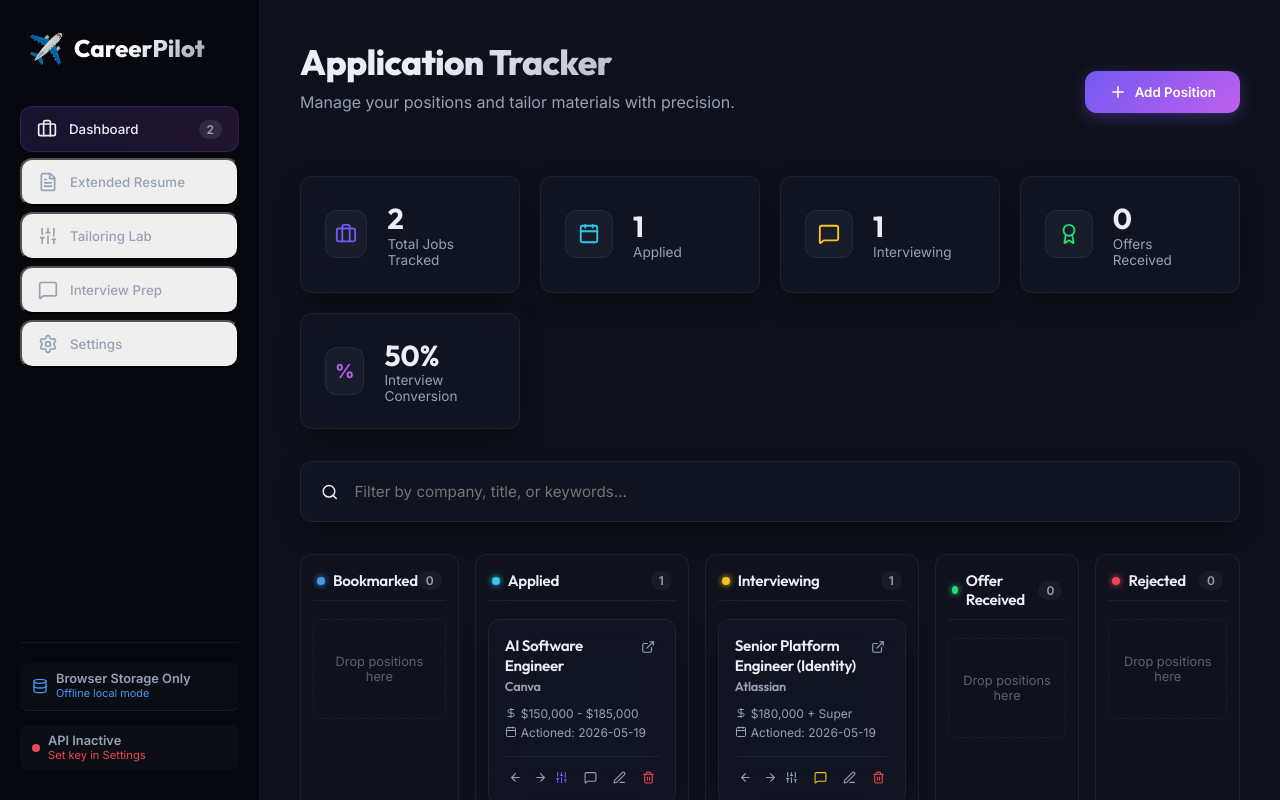
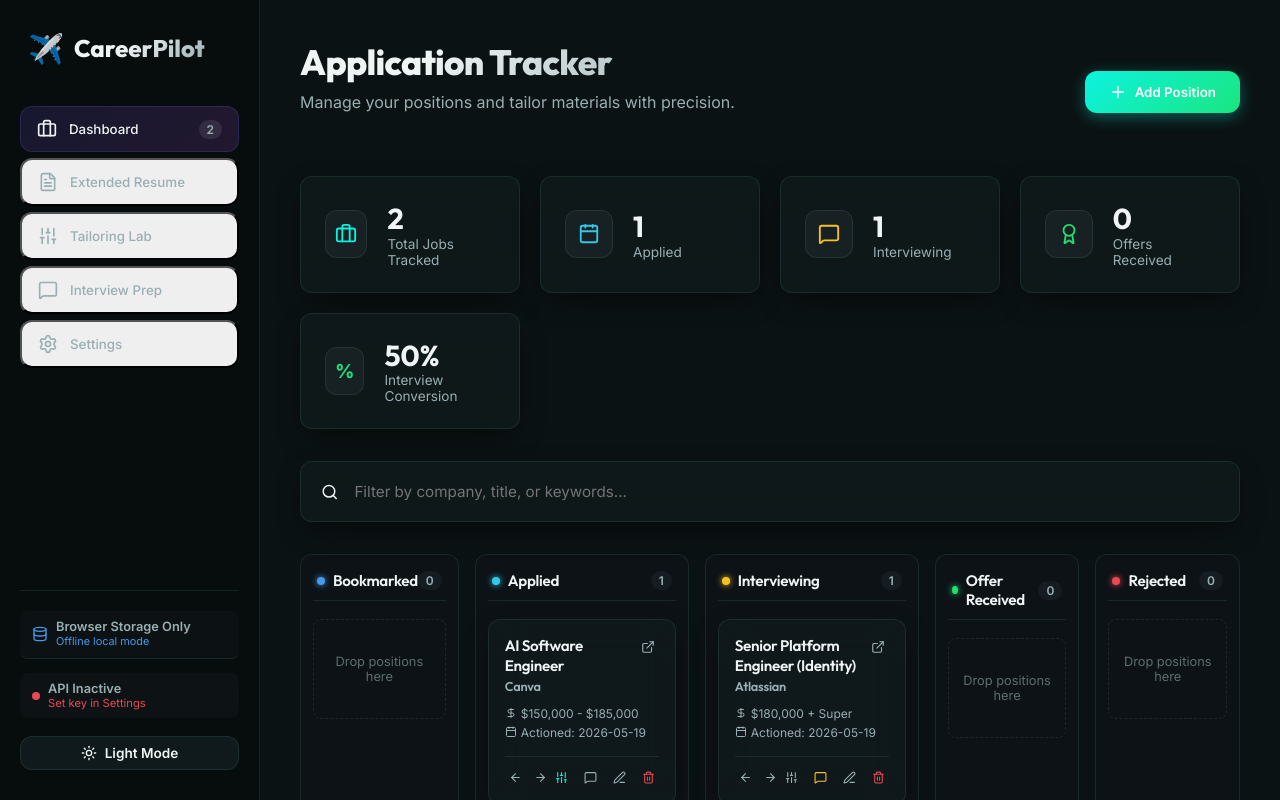
Before and after one commit to riwazudas/CareerPilot, a React (Vite) app: page / in a window 1280 px wide. Built offline with nearby package versions, Linux system fonts and the light colour scheme; no server answers.

Commit message:
feat: added night mode to webpage

```diff
--- a/src/App.jsx
+++ b/src/App.jsx
@@ -99,6 +99,23 @@ function App() {
   // Server synchronization states
   const [syncActive, setSyncActive] = useState(false);
   const [isFirstLoad, setIsFirstLoad] = useState(true);
+
+  // Theme state
+  const [theme, setTheme] = useState(() => localStorage.getItem('cp_theme') || 'dark');
+
+  // Apply theme class to body
+  useEffect(() => {
+    if (theme === 'light') {
+      document.body.classList.add('theme-light');
+    } else {
+      document.body.classList.remove('theme-light');
+    }
+    localStorage.setItem('cp_theme', theme);
+  }, [theme]);
+
+  const toggleTheme = () => {
+    setTheme(prev => prev === 'dark' ? 'light' : 'dark');
+  };
 
   // 1. Initial Load: Fetch data from local Node server
   useEffect(() => {
@@ -337,6 +354,8 @@ function App() {
         jobsCount={jobs.length}
         activeModel={modelName}
         syncActive={syncActive}
+        theme={theme}
+        toggleTheme={toggleTheme}
       />
       <main className="content-frame">
         {renderActiveView()}
--- a/src/components/Sidebar.jsx
+++ b/src/components/Sidebar.jsx
@@ -1,13 +1,13 @@
 import React from 'react';
-import { Briefcase, FileText, Sliders, MessageSquare, Settings as SettingsIcon, ShieldCheck, ShieldAlert, Database } from 'lucide-react';
+import { Briefcase, FileText, Sliders, MessageSquare, Settings as SettingsIcon, ShieldCheck, ShieldAlert, Database, Sun, Moon } from 'lucide-react';
 
-export default function Sidebar({ activeView, setActiveView, hasApiKey, jobsCount, activeModel, syncActive }) {
+export default function Sidebar({ activeView, setActiveView, hasApiKey, jobsCount, activeModel, syncActive, theme, toggleTheme }) {
   return (
     <aside className="sidebar">
       <div className="sidebar-brand">
         <span style={{ fontSize: '1.8rem' }}>✈️</span>
         <span style={{
-          background: 'linear-gradient(135deg, #fff 40%, var(--text-muted) 100%)',
+          background: 'linear-gradient(135deg, var(--text-main) 40%, var(--text-muted) 100%)',
           WebkitBackgroundClip: 'text',
           WebkitTextFillColor: 'transparent',
           fontWeight: 800
@@ -95,6 +95,32 @@ export default function Sidebar({ activeView, setActiveView, hasApiKey, jobsCoun
             </>
           )}
         </div>
+
+        {/* Theme Toggle */}
+        <button
+          onClick={toggleTheme}
+          style={{
+            display: 'flex',
+            alignItems: 'center',
+            gap: '8px',
+            background: 'hsla(190, 20%, 50%, 0.1)',
+            border: '1px solid var(--border)',
+            color: 'var(--text-main)',
+            padding: '8px 12px',
+            borderRadius: 'var(--radius-md)',
+            cursor: 'pointer',
+            justifyContent: 'center',
+            marginTop: '8px',
+            transition: 'var(--transition-fast)'
+          }}
+          onMouseEnter={(e) => e.currentTarget.style.background = 'hsla(190, 20%, 50%, 0.2)'}
+          onMouseLeave={(e) => e.currentTarget.style.background = 'hsla(190, 20%, 50%, 0.1)'}
+        >
+          {theme === 'dark' ? <Sun size={16} /> : <Moon size={16} />}
+          <span style={{ fontSize: '0.85rem', fontWeight: 600 }}>
+            {theme === 'dark' ? 'Light Mode' : 'Dark Mode'}
+          </span>
+        </button>
       </div>
     </aside>
   );
--- a/src/index.css
+++ b/src/index.css
@@ -8,22 +8,22 @@
   --font-title: 'Outfit', sans-serif;
 
   /* Colors based on a highly tailored dark mode palette */
-  --bg-main: hsl(224, 32%, 8%);
-  --bg-sidebar: hsl(224, 38%, 4%);
-  --bg-card: hsla(224, 30%, 12%, 0.45);
-  --bg-card-hover: hsla(224, 30%, 16%, 0.65);
-  --bg-modal: hsl(224, 35%, 10%);
-  --border: hsla(224, 20%, 80%, 0.08);
-  --border-hover: hsla(224, 60%, 80%, 0.15);
+  --bg-main: hsl(190, 25%, 6%);
+  --bg-sidebar: hsl(190, 30%, 4%);
+  --bg-card: hsla(190, 25%, 10%, 0.55);
+  --bg-card-hover: hsla(190, 25%, 15%, 0.75);
+  --bg-modal: hsl(190, 30%, 8%);
+  --border: hsla(175, 40%, 60%, 0.12);
+  --border-hover: hsla(175, 70%, 70%, 0.25);
 
-  --primary: hsl(250, 85%, 65%);
-  --primary-glow: hsla(250, 85%, 65%, 0.35);
-  --secondary: hsl(280, 80%, 65%);
-  --secondary-glow: hsla(280, 80%, 65%, 0.35);
+  --primary: hsl(175, 90%, 50%);
+  --primary-glow: hsla(175, 90%, 50%, 0.35);
+  --secondary: hsl(150, 80%, 50%);
+  --secondary-glow: hsla(150, 80%, 50%, 0.35);
 
-  --text-main: hsl(220, 30%, 94%);
-  --text-muted: hsl(220, 16%, 65%);
-  --text-dark: hsl(220, 12%, 40%);
+  --text-main: hsl(190, 20%, 95%);
+  --text-muted: hsl(190, 15%, 65%);
+  --text-dark: hsl(190, 10%, 40%);
 
   /* Status Colors */
   --color-bookmarked: hsl(210, 80%, 60%);
@@ -42,6 +42,27 @@
   --radius-sm: 8px;
   --radius-md: 12px;
   --radius-lg: 16px;
+}
+
+body.theme-light {
+  --bg-main: hsl(190, 10%, 98%);
+  --bg-sidebar: hsl(190, 15%, 95%);
+  --bg-card: hsla(0, 0%, 100%, 0.85);
+  --bg-card-hover: hsla(0, 0%, 100%, 1);
+  --bg-modal: hsl(0, 0%, 100%);
+  --border: hsla(175, 20%, 40%, 0.15);
+  --border-hover: hsla(175, 40%, 40%, 0.3);
+
+  --primary: hsl(175, 80%, 35%);
+  --primary-glow: hsla(175, 80%, 35%, 0.2);
+  --secondary: hsl(150, 70%, 35%);
+  --secondary-glow: hsla(150, 70%, 35%, 0.2);
+
+  --text-main: hsl(190, 30%, 15%);
+  --text-muted: hsl(190, 15%, 40%);
+  --text-dark: hsl(190, 10%, 30%);
+
+  --shadow-lg: 0 10px 30px -10px rgba(0, 0, 0, 0.1);
 }
 
 /* Reset and Core Layout */
@@ -650,7 +671,7 @@ textarea.form-control {
   width: 100%;
   height: 100%;
   font-family: 'Courier New', Courier, monospace;
-  background: hsla(224, 30%, 6%, 0.7);
+  background: var(--bg-card);
   border: 1px solid var(--border);
   border-radius: var(--radius-md);
   padding: 20px;
@@ -670,7 +691,7 @@ textarea.form-control {
   border-radius: var(--radius-md);
   padding: 24px;
   overflow-y: auto;
-  background: hsla(224, 30%, 10%, 0.25);
+  background: var(--bg-card);
   border: 1px solid var(--border);
 }
 
@@ -678,7 +699,7 @@ textarea.form-control {
 .markdown-body {
   font-size: 0.95rem;
   line-height: 1.6;
-  color: hsl(220, 20%, 88%);
+  color: var(--text-main);
 }
 
 .markdown-body h1, .markdown-body h2, .markdown-body h3 {
@@ -713,7 +734,7 @@ textarea.form-control {
 }
 
 .markdown-body pre {
-  background: hsla(224, 30%, 5%, 0.8);
+  background: var(--bg-sidebar);
   padding: 16px;
   border-radius: var(--radius-sm);
   border: 1px solid var(--border);
```
Also changed, not shown: 1 other file (tests, documents, lock files or other folders).
